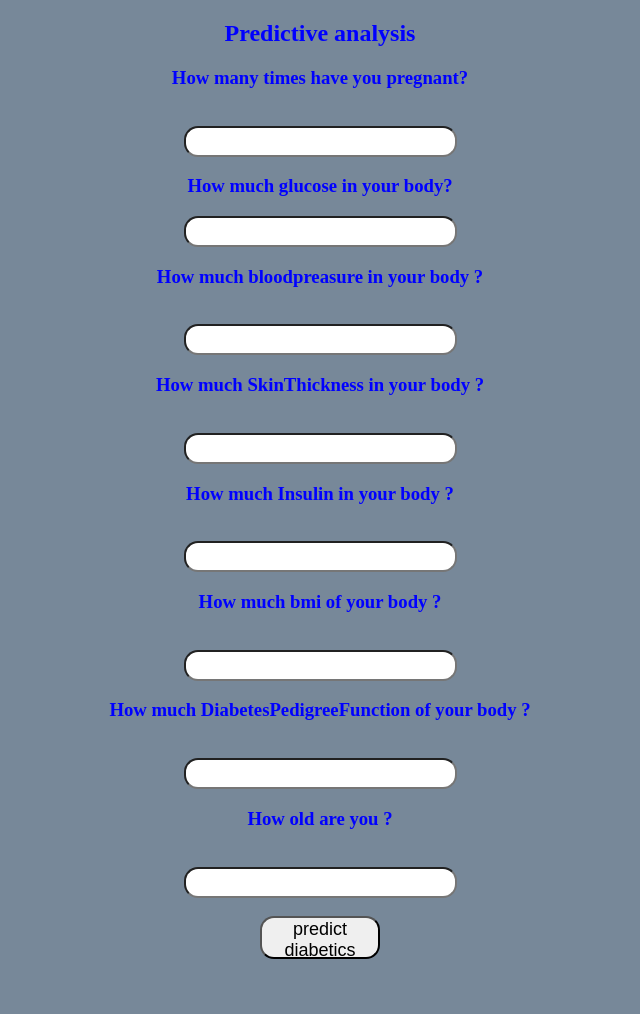
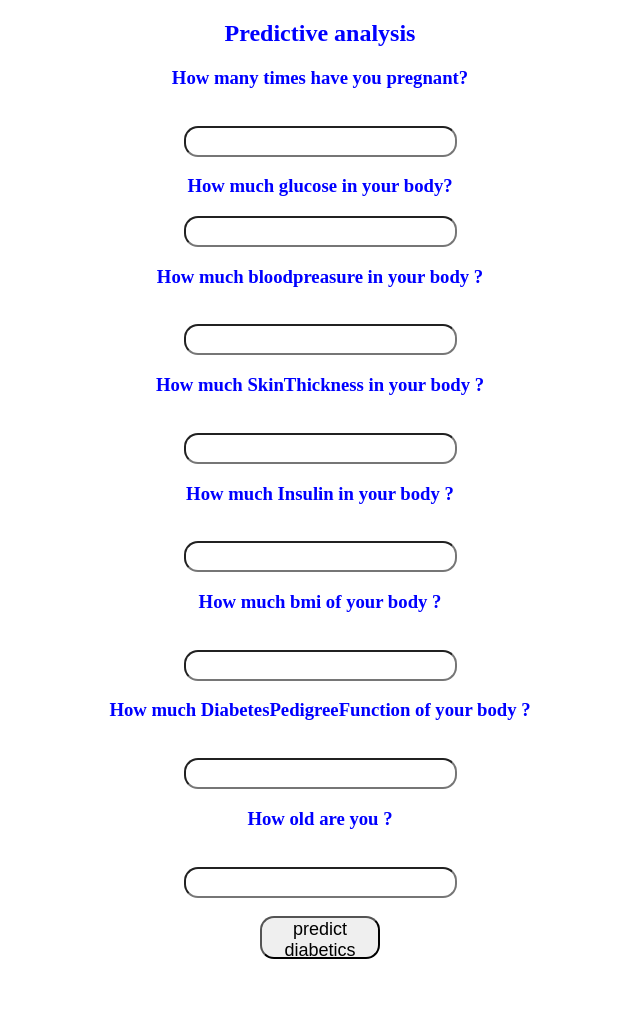
Before and after one commit to santhoshkumarsanty/Diabetes-prediction, a Flask app: page / in a window 1280 px wide. Shown: the whole page, without its empty margins (320-960 px from the left). Run offline with Flask 2, Linux system fonts and the light colour scheme; parts of the project's set-up code (start-up, migrations or seed data) failed here and were passed over.

Commit message:
Update index.html

```diff
--- a/templates/index.html
+++ b/templates/index.html
@@ -33,7 +33,7 @@
 
     <style>
         body {
-            background-color: lightslategray;
+            background-color: white;
             text-align: center;
             padding: 0px;
         }
```
